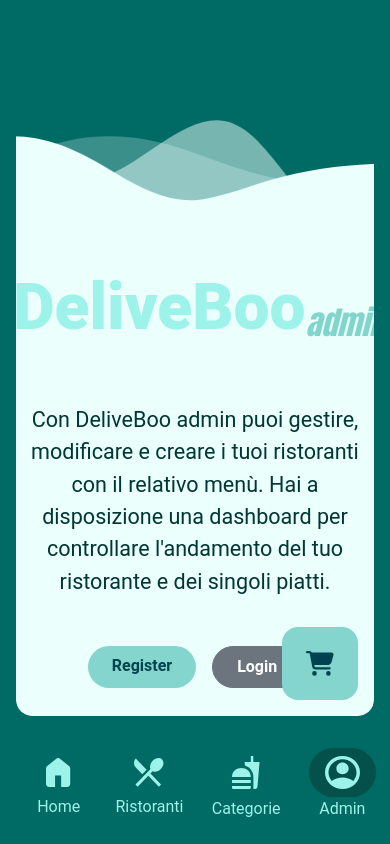
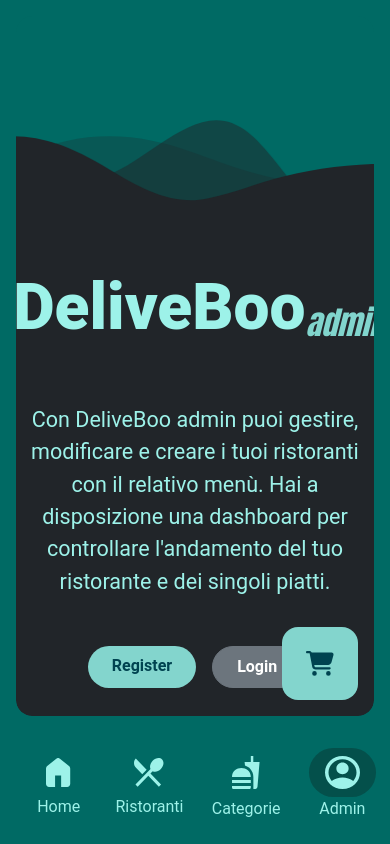
Before and after one commit to Francesco-Rapetti/DeliveBoo-FrontEnd, a Vue app: page /user in a window 390 px wide. Built offline with nearby package versions, Linux system fonts and the light colour scheme; no server answers.

Commit message:
Change font style for admin logo

```diff
--- a/src/styles/general.scss
+++ b/src/styles/general.scss
@@ -62,6 +62,7 @@
     #jumbotron4-title-admin {
         font-size: 2rem !important;
         font-family: 'impact';
+        font-style: italic;
         color: #81d5cd;
         position: relative;
         top: 15px;
@@ -77,6 +78,7 @@
     #section-title-admin {
         font-size: 2rem !important;
         font-family: 'impact';
+        font-style: italic;
         color: #81d5cd;
         position: relative;
         top: 15px;
@@ -174,7 +176,7 @@
     margin: 0;
     padding: 0;
     box-sizing: border-box;
-    transition: background-color 0.3s ease-in-out;
+    // transition: background-color 0.3s ease-in-out;
 }
 
 body {
@@ -294,6 +296,10 @@ a {
     fill: $themeColorBlueSectionContainer;
 }
 
+.wave.admin * {
+    fill: #212529 !important;
+}
+
 .wave.cyan {
     fill: #9df2e9 !important;
     // color: #9df2e9 !important;
@@ -320,6 +326,11 @@ a {
 
 #content.blue {
     background-color: $themeColorBlueSectionContainer;
+}
+
+#content.admin {
+    background-color: #212529 !important;
+    color: #9df2e9 !important;
 }
 
 #page-title {
```
